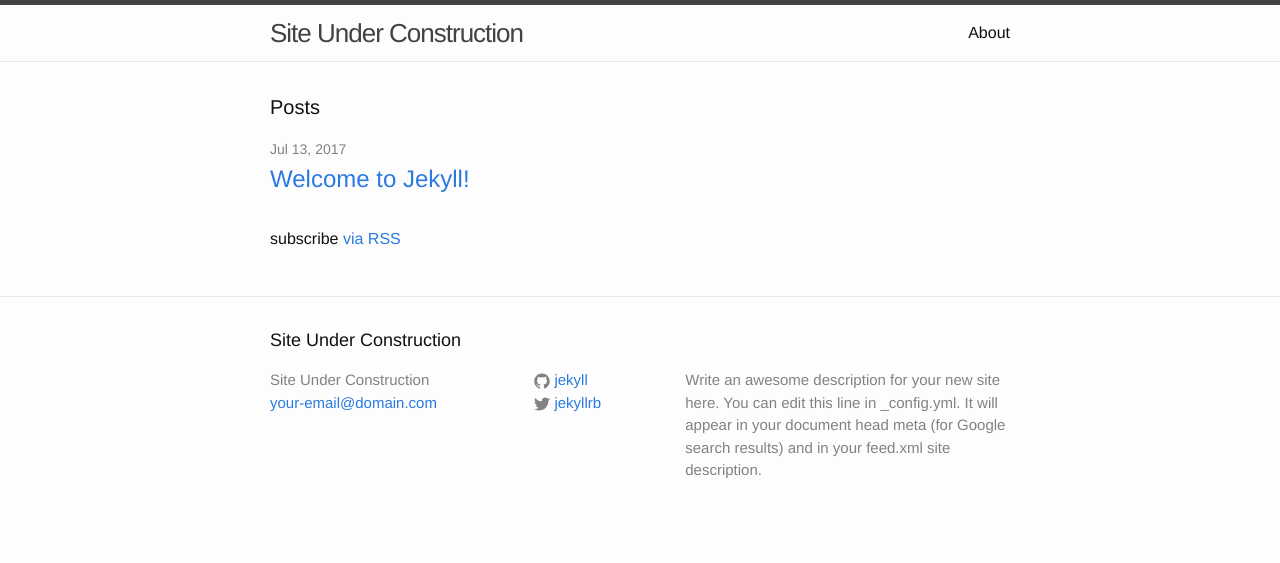
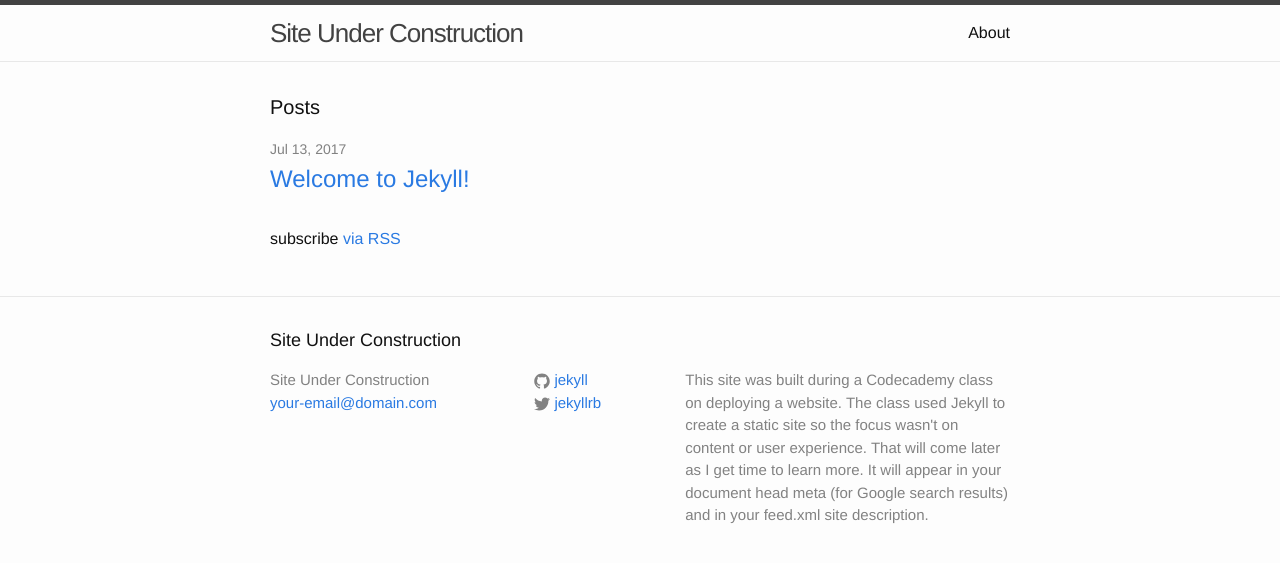
Before and after one commit to chrisg4github/chrisg4github.github.io, a Jekyll site: the page built from index.html, in a window 1280 px wide. Shown: the top 563 px of the page. Built offline with Jekyll 4.4.1, drawn with Linux system fonts in a browser that asks for light colours.

Commit message:
Update _config.yml

```diff
--- a/_config.yml
+++ b/_config.yml
@@ -9,11 +9,14 @@
 title: Site Under Construction
 email: your-email@domain.com
 description: > # this means to ignore newlines until "baseurl:"
-  Write an awesome description for your new site here. You can edit this
-  line in _config.yml. It will appear in your document head meta (for
-  Google search results) and in your feed.xml site description.
+  This site was built during a Codecademy class on deploying a website.
+  The class used Jekyll to create a static site so the focus wasn't on
+  content or user experience.  That will come later as I get time to
+  learn more.  <You can edit this line in _config.yml.> It will appear
+  in your document head meta (for Google search results) and in your
+  feed.xml site description.
 baseurl: "" # the subpath of your site, e.g. /blog
-url: "http://yourdomain.com" # the base hostname & protocol for your site
+url: "http://chrisg.rocks" # the base hostname & protocol for your site
 twitter_username: jekyllrb
 github_username:  jekyll
 
```
